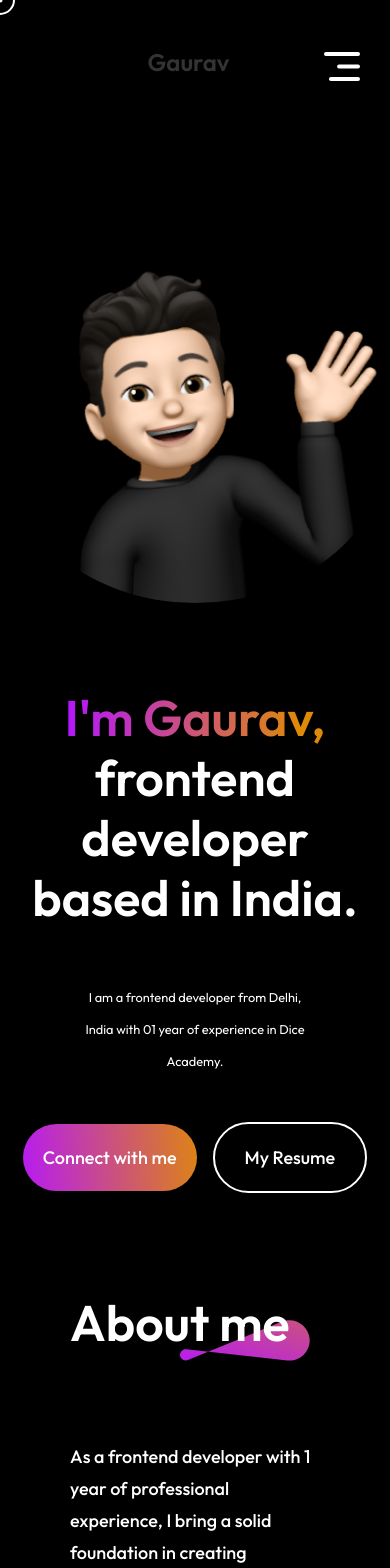
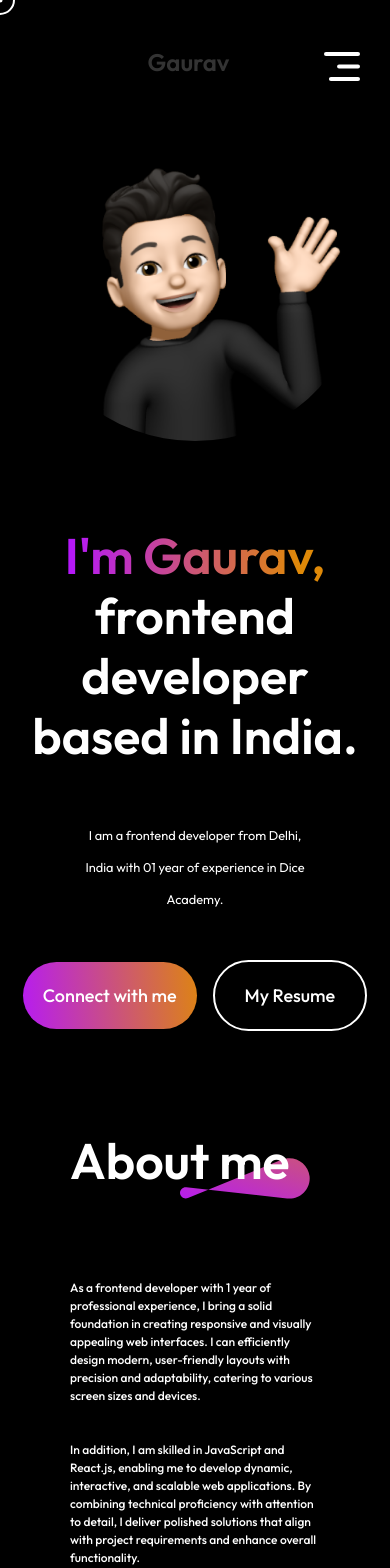
Before and after one commit to Gauravvgithub/my_portfolio_gaurav, a React (Vite) app: page / in a window 390 px wide. Shown: the top 1568 px of the page. Built offline with nearby package versions, Linux system fonts and the light colour scheme.

Commit message:
ui update

```diff
--- a/src/Components/About/About.css
+++ b/src/Components/About/About.css
@@ -115,8 +115,7 @@ p span:hover{
         display: none;
     }
     .about-para{
-        font-size: 18px;
-        line-height: 32px;
+        font-size: 12px;
     }
     .about-skill{
         gap: 20px;
--- a/src/Components/About/About.jsx
+++ b/src/Components/About/About.jsx
@@ -15,7 +15,6 @@ const About = () => {
           <img
             src={about_profile_img}
             alt="profile-image"
-            style={{ width: "30rem", height: "50rem" }}
           />
         </div>
         <div className="about-right">
--- a/src/Components/Hero/Hero.css
+++ b/src/Components/Hero/Hero.css
@@ -57,8 +57,8 @@
 }
 @media(max-width:768px){
     .hero img{
-        margin-top: 120px;
-        width: 260px;
+        margin-top: 20px;
+        width: 20rem;
     }
     .hero h1{
         margin-top: 50px;
--- a/src/Components/Hero/Hero.jsx
+++ b/src/Components/Hero/Hero.jsx
@@ -10,7 +10,7 @@ const Hero = () => {
       <img
         src={profile_img}
         alt="my_image"
-        style={{ width: "400px", height: "350px", borderRadius:"100%" }}
+        style={{ width: "20rem", height: "18rem", borderRadius:"100%" }}
       />
       <h1>
         <span>I'm Gaurav,</span> frontend developer based in India.
@@ -20,7 +20,7 @@ const Hero = () => {
         in Dice Academy.
       </p>
       <div className="hero-action">
-        <AnchorLink className="anchor-link" offset={50} href="#contact">
+        <AnchorLink className="anchor-link" offset={50} href="#contact" style={{textDecoration:"none", color:"inherit"}}>
           <div className="hero-connect">Connect with me</div>
         </AnchorLink>
         <a
--- a/src/Components/Navbar/Navbar.css
+++ b/src/Components/Navbar/Navbar.css
@@ -36,6 +36,7 @@
     font-size: 22px;
     cursor: pointer;
     transition: 0.5s;
+    text-decoration: none;
 }
 .nav-connect:hover{
     transform: scale(1.05);
--- a/src/Components/Navbar/Navbar.jsx
+++ b/src/Components/Navbar/Navbar.jsx
@@ -33,13 +33,13 @@ const Navbar = () => {
           alt="menu-close"
         />
         <li>
-          <AnchorLink className="anchor-link" href="#home">
+          <AnchorLink className="anchor-link" href="#home" style={{textDecoration:"none", color:"inherit"}}>
             <p onClick={() => setMenu("home")}>Home</p>
           </AnchorLink>
           {menu === "home" ? <img src={underline} alt="unerline_img" /> : <></>}
         </li>
         <li>
-          <AnchorLink className="anchor-link" offset={50} href="#about">
+          <AnchorLink className="anchor-link" offset={50} href="#about" style={{textDecoration:"none", color:"inherit"}}>
             <p onClick={() => setMenu("about")}>About Me</p>
           </AnchorLink>
           {menu === "about" ? (
@@ -49,7 +49,7 @@ const Navbar = () => {
           )}
         </li>
         <li>
-          <AnchorLink className="anchor-link" offset={50} href="#services">
+          <AnchorLink className="anchor-link" offset={50} href="#services" style={{textDecoration:"none", color:"inherit"}}>
             <p onClick={() => setMenu("services")}>Services</p>
           </AnchorLink>
           {menu === "services" ? (
@@ -59,13 +59,13 @@ const Navbar = () => {
           )}
         </li>
         <li>
-          <AnchorLink className="anchor-link" offset={50} href="#work">
+          <AnchorLink className="anchor-link" offset={50} href="#work" style={{textDecoration:"none", color:"inherit"}}>
             <p onClick={() => setMenu("work")}>Portfolio</p>
           </AnchorLink>
           {menu === "work" ? <img src={underline} alt="unerline_img" /> : <></>}
         </li>
         <li>
-          <AnchorLink className="anchor-link" offset={50} href="#contact">
+          <AnchorLink className="anchor-link" offset={50} href="#contact" style={{textDecoration:"none", color:"inherit"}}>
             <p onClick={() => setMenu("contact")}>Contact</p>
           </AnchorLink>
           {menu === "contact" ? (
@@ -75,7 +75,7 @@ const Navbar = () => {
           )}
         </li>
       </ul>
-      <AnchorLink className="anchor-link" offset={50} href="#contact">
+      <AnchorLink className="anchor-link" offset={50} href="#contact" style={{textDecoration:"none", color:"inherit"}}>
         <div className="nav-connect">Connect With Me</div>
       </AnchorLink>
     </div>
```
